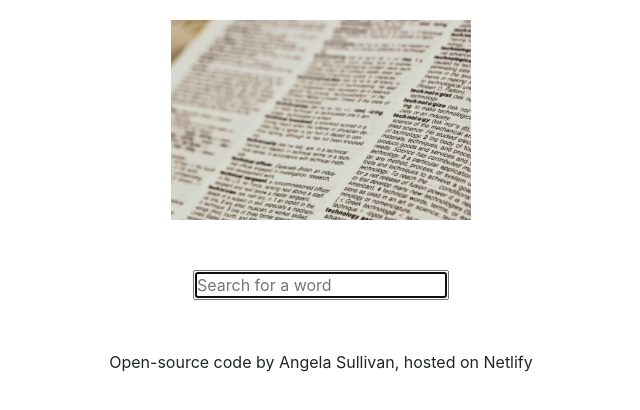
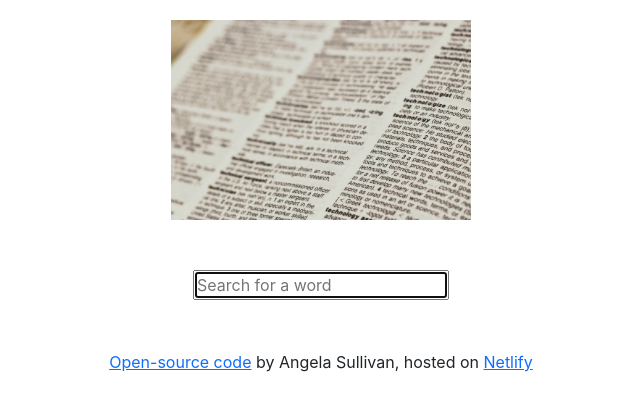
Before and after one commit to angv2852/dictionary-project, a React (Create React App) app: page / in a window 1280 px wide. Shown: the top 410 px of the page, without its empty margins (319-959 px from the left). Built offline with nearby package versions, Linux system fonts and the light colour scheme.

Commit message:
Added Github & Netlify links to footer

```diff
--- a/src/App.js
+++ b/src/App.js
@@ -13,7 +13,19 @@ export default function App() {
           <Dictionary />
         </main>
         <footer className="footer">
-          Open-source code by Angela Sullivan, hosted on Netlify
+          <a
+            href="https://github.com/angv2852/dictionary-project"
+            target="blank"
+          >
+            Open-source code
+          </a>{" "}
+          by Angela Sullivan, hosted on{" "}
+          <a
+            href="https://clever-mirzakhani-f97d24.netlify.app/"
+            target="blank"
+          >
+            Netlify
+          </a>{" "}
         </footer>
       </div>
     </div>
```
